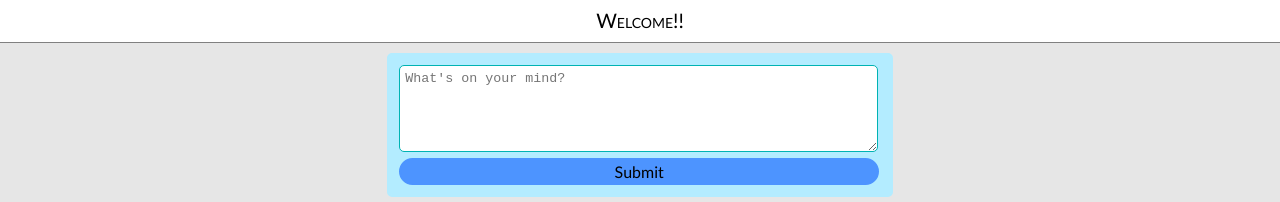
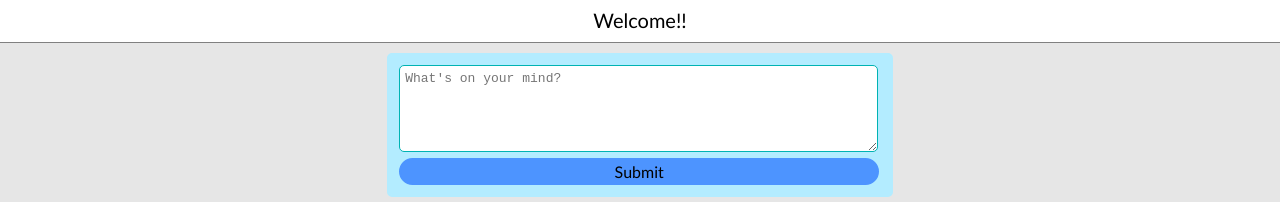
Before and after one commit to chalt0319/Twitter-Clone, an Angular app in the folder twitter/: page / in a window 1280 px wide. Shown: the top 202 px of the page. Built offline with nearby package versions, Linux system fonts and the light colour scheme.

Commit message:
code cleanup

```diff
--- a/twitter/src/app/app.component.css
+++ b/twitter/src/app/app.component.css
@@ -1,6 +1,5 @@
 #header {
   font-family: Trebuchet MS, sans-serif;
-  font-variant: small-caps;
   font-size: 20px;
   width: 100%;
   background: white;
@@ -9,10 +8,6 @@
   margin: -10px -10px 10px -10px;
   border-bottom: 1px solid grey;
 }
-
-/* .form {
-  text-align: center;
-} */
 
 .submit {
   text-align: center;
@@ -35,7 +30,6 @@
   border-radius: 5px;
   padding: 10px;
   border-bottom: 1px solid #d9d9d9;
-  /* margin-bottom: 20px; */
 }
 
 .form.feed-box {
@@ -51,6 +45,7 @@ textarea {
   padding: 5px;
   border-radius: 5px;
   border-color: #00b3b3;
+  font-size: 13px;
 }
 
 .heart {
```
